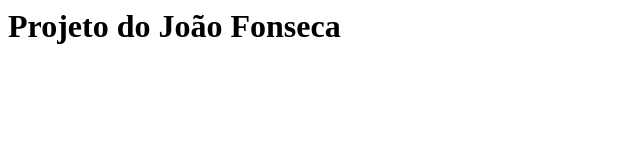
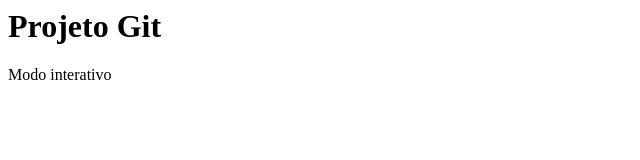
Before and after one commit to darlanmenezes/curso-git, a plain HTML site: page index.html in a window 1280 px wide. Shown: the whole page, without its empty margins (0-640 px from the left). Drawn offline with Linux system fonts and the light colour scheme.

Commit message:
Titulo alterado e paragrafo adicionado

```diff
--- a/index.html
+++ b/index.html
@@ -2,6 +2,7 @@
     <head>
     </head>
     <body>
-        <h1>Projeto do João Fonseca</h1>
+        <h1>Projeto Git</h1>
+        <p>Modo interativo</p>
     </body>
 </html>
```
